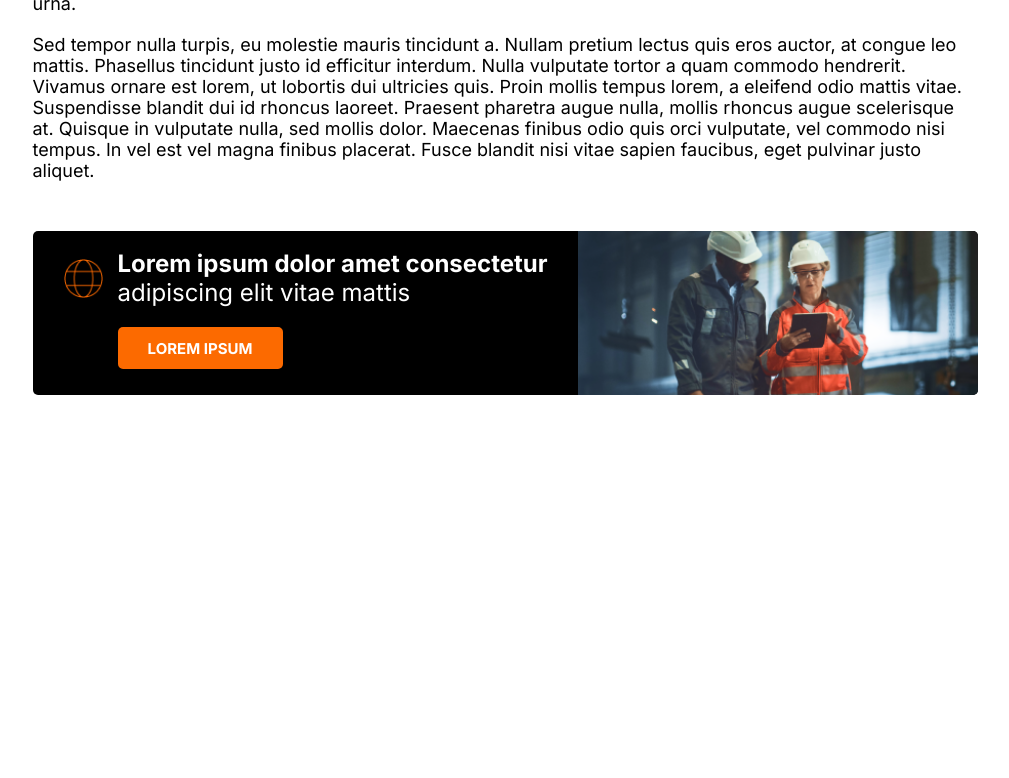
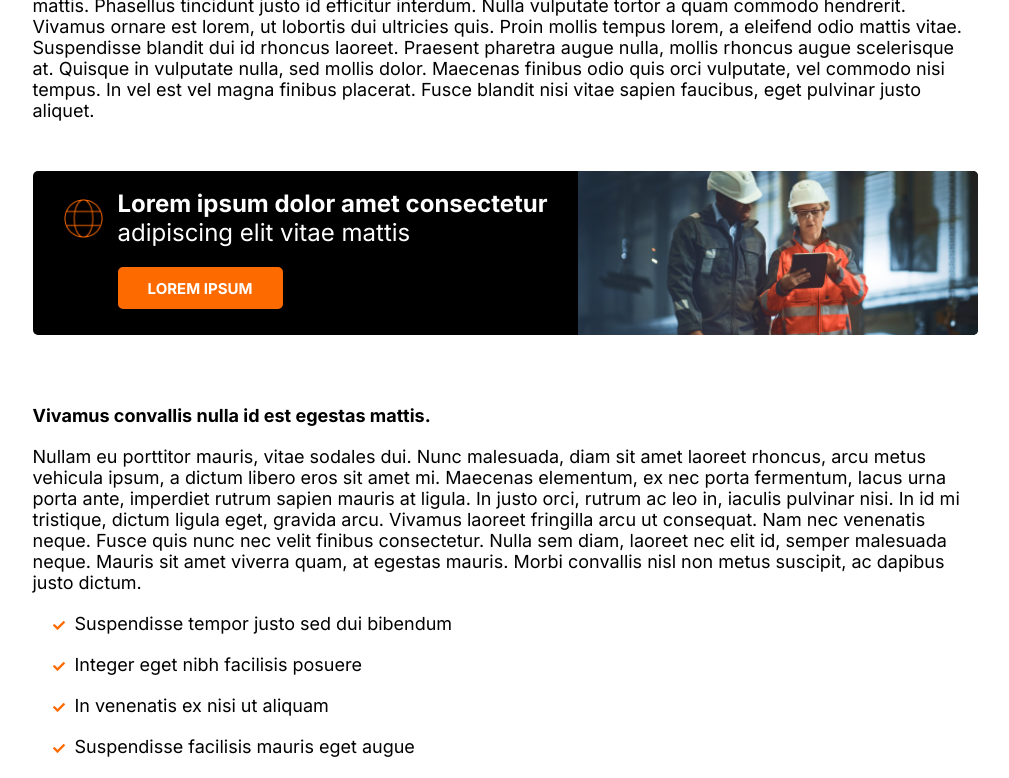
Before and after one commit to MichaelRodriguesss/Teste-Pratico, a Next.js app: page / in a window 1280 px wide. Shown: the part 1407-2185 px from the top of the page, without its empty margins (135-1144 px from the left). Before the commit the page ends 1872 px from the top, so only its background shows below. Built offline with nearby package versions, Linux system fonts and the light colour scheme.

Commit message:
added the the check icon and the texts

```diff
--- a/src/pages/index.js
+++ b/src/pages/index.js
@@ -4,6 +4,7 @@ import Navbar from "../components/Navbar/Navbar";
 import Link from "next/link";
 import globalIcone from "../../public/images/ícone.png";
 import Image from "next/image";
+import check from "../../public/images/check.png";
 
 export default function Home() {
   return (
@@ -13,10 +14,10 @@ export default function Home() {
         <meta name="description" content="Generated by create next app" />
       </Head>
       <Navbar />
-      <div className={styles.principalImageContainer}>
+      <main className={styles.principalImageContainer}>
         <div className={styles.principalImage} />
-      </div>
-      <main className={styles.main}>
+      </main>
+      <section className={styles.infoPage}>
         <div className={styles.tagContainer}>
           <ul>
             <Link href="#">
@@ -104,7 +105,7 @@ export default function Home() {
             </div>
           </div>
         </section>
-        <section className={styles.shutterstock}>
+        <article className={styles.shutterstock}>
           <div className={styles.shutterstockContainer}>
             <Image
               src={globalIcone}
@@ -124,11 +125,83 @@ export default function Home() {
             </div>
           </div>
           <div className={styles.shutterstockImage} />
+        </article>
+        <section className={styles.section}>
+          <div className={styles.sectionContainer}>
+            <div className={styles.text}>
+              <h2>Vivamus convallis nulla id est egestas mattis.</h2>
+              <p>
+                Nullam eu porttitor mauris, vitae sodales dui. Nunc malesuada,
+                diam sit amet laoreet rhoncus, arcu metus vehicula ipsum, a
+                dictum libero eros sit amet mi. Maecenas elementum, ex nec porta
+                fermentum, lacus urna porta ante, imperdiet rutrum sapien mauris
+                at ligula. In justo orci, rutrum ac leo in, iaculis pulvinar
+                nisi. In id mi tristique, dictum ligula eget, gravida arcu.
+                Vivamus laoreet fringilla arcu ut consequat. Nam nec venenatis
+                neque. Fusce quis nunc nec velit finibus consectetur. Nulla sem
+                diam, laoreet nec elit id, semper malesuada neque. Mauris sit
+                amet viverra quam, at egestas mauris. Morbi convallis nisl non
+                metus suscipit, ac dapibus justo dictum.
+              </p>
+            </div>
+
+            <div className={styles.checkText}>
+              <p>
+                <Image
+                  src={check}
+                  width={12}
+                  height={9}
+                  alt="Global Image"
+                  className={styles.check}
+                />
+                Suspendisse tempor justo sed dui bibendum
+              </p>
+              <p>
+                <Image
+                  src={check}
+                  width={12}
+                  height={9}
+                  alt="Global Image"
+                  className={styles.check}
+                />
+                Integer eget nibh facilisis posuere
+              </p>
+              <p>
+                <Image
+                  src={check}
+                  width={12}
+                  height={9}
+                  alt="Global Image"
+                  className={styles.check}
+                />
+                In venenatis ex nisi ut aliquam
+              </p>
+              <p>
+                <Image
+                  src={check}
+                  width={12}
+                  height={9}
+                  alt="Global Image"
+                  className={styles.check}
+                />
+                Suspendisse facilisis mauris eget augue
+              </p>
+            </div>
+
+            <div className={styles.text}>
+              <p>
+                Ut laoreet risus vel mi rhoncus condimentum. Nunc eget urna
+                enim. Donec et dui erat. Suspendisse pretium, nulla eget auctor
+                finibus, arcu velit sagittis mi, id viverra augue magna sit amet
+                nisl. Mauris mattis ut tellus sed imperdiet. Ut porttitor ex eu
+                dolor fringilla, in commodo lectus lacinia. Integer feugiat
+                libero placerat sem rutrum posuere. Donec consectetur congue
+                elit in dapibus.
+              </p>
+            </div>
+          </div>
         </section>
-        <section>
-          <div></div>
-        </section>
-      </main>
+      </section>
     </div>
   );
 }
--- a/src/styles/Home.module.scss
+++ b/src/styles/Home.module.scss
@@ -13,7 +13,7 @@
   }
 }
 
-.main {
+.infoPage {
   margin-top: 5rem;
   display: flex;
   flex-direction: column;
@@ -60,10 +60,26 @@
         font-weight: 700;
         font-size: 3.4rem;
         height: 150%;
+        margin-bottom: 5rem;
       }
 
       .text {
-        margin-top: 5rem;
+        h2,
+        p {
+          font-size: 1.8rem;
+          font-weight: 700;
+          margin-top: 2rem;
+        }
+
+        p {
+          font-weight: 100;
+        }
+      }
+
+      .checkText {
+        display: flex;
+        flex-direction: column;
+        margin-left: 2rem;
 
         h2,
         p {
@@ -74,6 +90,10 @@
 
         p {
           font-weight: 100;
+        }
+
+        .check {
+          margin-right: 1rem;
         }
       }
     }
```
Also changed, not shown: public/images/check.png (added).
